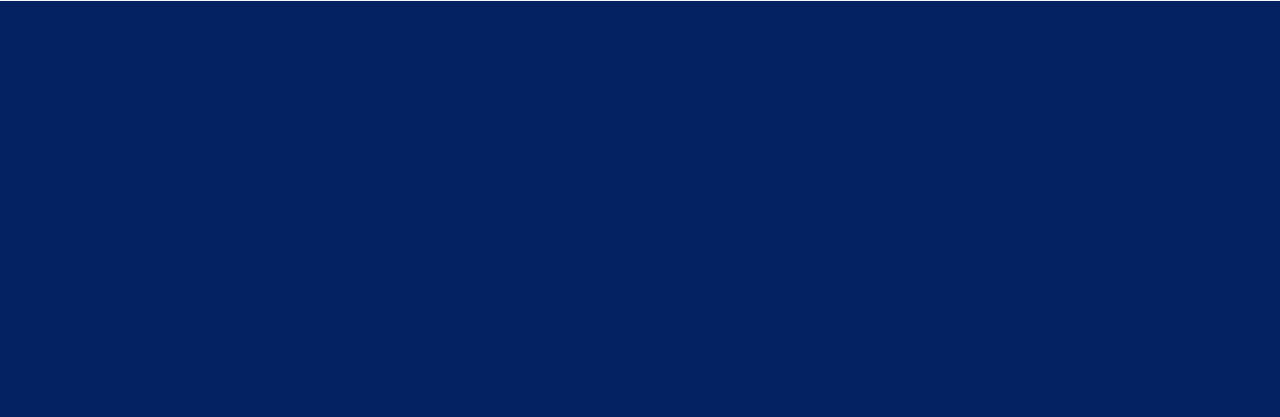
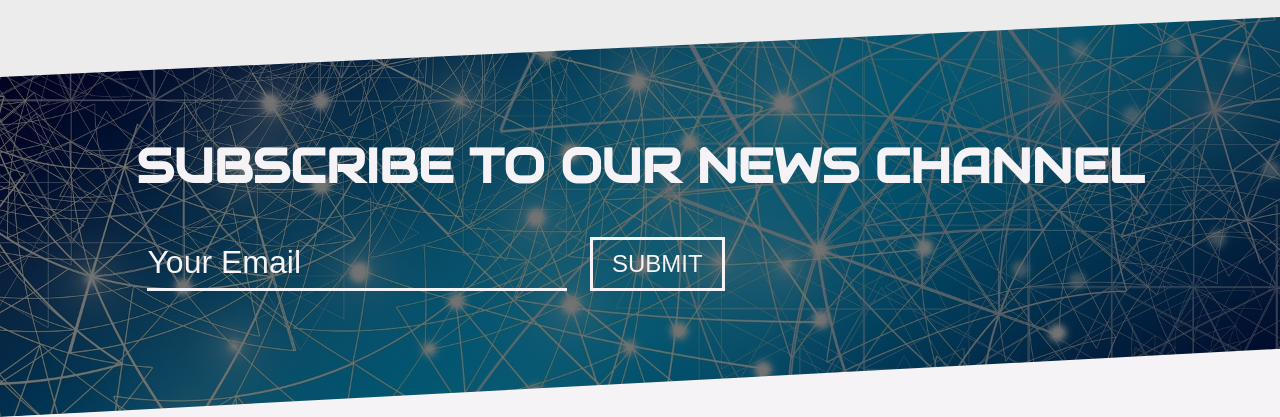
Before and after one commit to milad200281/EcoCyrus, a PHP site: page / in a window 1280 px wide. Shown: the part 1520-1937 px from the top of the page. Before the commit the page ends 1521 px from the top, so only its background shows below. Run offline with PHP 8.4, Linux system fonts and the light colour scheme; some libraries are stand-ins or nearby versions.

Commit message:
news letter section added

```diff
--- a/css/style.css
+++ b/css/style.css
@@ -105,8 +105,8 @@ body {
 
 /* end title */
 /* white button */
-.white-btn{
-  padding:0.6rem;
+.white-btn {
+  padding: 0.6rem;
   color: var(--mainBlack);
   background: var(--mainWhite);
   border: 3px solid var(--mainWhite);
@@ -115,11 +115,13 @@ body {
   transition: var(--fastTransition);
   text-transform: uppercase;
 }
-.white-btn:hover{
+
+.white-btn:hover {
   color: var(--mainWhite);
   background: var(--mainBlack);
-    border-color:var(--mainBlack);
+  border-color: var(--mainBlack);
 }
+
 /* end of white button */
 /* nav */
 .nav {
@@ -351,7 +353,10 @@ body {
 /* News */
 .news {
   background: var(--sectionWhite);
-  padding: 1rem 0;
+  background: var(--sectionLightGrey);
+  clip-path: polygon(0 0, 100% 0, 100% 94%, 0 100%);
+  padding: 0;
+  padding-top: 1rem;
   overflow: hidden;
 }
 
@@ -362,11 +367,12 @@ body {
   animation: slideShow 15s infinite;
 }
 
-@keyframes slideShow{
+@keyframes slideShow {
 
-  0%{
+  0% {
     transform: translateX(0%);
   }
+
   35% {
     transform: translateX(0%);
   }
@@ -378,10 +384,12 @@ body {
   85% {
     transform: translateX(-50%);
   }
-  100%{
+
+  100% {
     transform: translateX(0%);
   }
 }
+
 .news-slide {
   margin: 0 auto;
   width: 95vw;
@@ -396,7 +404,7 @@ body {
   /* background: url(../img/city-line.jpg) center/cover no-repeat; */
   min-height: 70vh;
   flex: 0 0 50%;
-  clip-path: polygon(0 0, 100% 0, 50% 100%, 0 100%);
+  clip-path: polygon(0 0, 100% 0, 65% 100%, 0 100%);
 }
 
 .news-slide-detail {
@@ -408,19 +416,21 @@ body {
   flex: 0 0 50%;
   justify-content: center;
 }
-.news-slide-detail-center{
+
+.news-slide-detail-center {
   width: 90%;
   margin: 0 auto;
 }
+
 .news-slide-header {
   text-transform: capitalize;
-    font-size: 1.8rem;
-    margin-left: -2rem;
+  font-size: 1.1rem;
 }
 
 .news-slide-text {
+  font-size: 0.7rem;
   margin: 2rem 0;
-    line-height: 2;
+  line-height: 1.5;
   max-width: 90%;
   color: var(--lightGrey);
 }
@@ -429,17 +439,102 @@ body {
   .news-slide-detail {
     flex: 0 0 40%;
   }
+
   .news-slide-img {
     flex: 0 0 60%;
     clip-path: polygon(0 0, 100% 0, 60% 100%, 0 100%);
   }
 
+  .news-slide-header {
+    font-size: 1.8rem;
+    margin-left: -2rem;
   }
+
+  .news-slide-text {
+    line-height: 2;
+  }
+
+  .news-slide-text {
+    font-size: 1rem;
+  }
+
+}
+
 /* news images */
-.no-news-img{
+.no-news-img {
   background: url(../img/news.jpg) center/cover no-repeat;
 }
-.website-ready-img{
+
+.website-ready-img {
   background: url(../img/city-line.jpg) center/cover no-repeat;
 }
+
 /* end of News */
+/* news letter subscribe */
+.news-letter-sub {
+  min-height: 50vh;
+  background: linear-gradient(rgba(0, 0, 0, 0.55),
+   rgba(0, 0, 0, 0.55)),
+    url(../img/dots-blue.jpg) center/cover fixed no-repeat;
+  clip-path: polygon(0 15%, 100% 0, 100% 85%, 0 100%);
+  display: flex;
+  justify-content: center;
+  align-items: center;
+  margin-top: 2rem;
+  padding: 1.5rem 0;
+}
+.news-letter-container{
+  padding: 1rem;
+}
+.news-letter-form {
+  display: flex;
+  flex-wrap: wrap;
+}
+
+.news-letter-title {
+  text-align: center;
+  color: var(--mainWhite);
+  margin: 0;
+  margin-bottom: 2rem;
+  font-size: 1.5rem;
+  text-transform: uppercase;
+}
+
+.news-letter-email {
+  border: none;
+  background: transparent;
+  outline: none;
+  border-bottom: 3px solid var(--mainWhite);
+  font-size: 2rem;
+  margin: 0.5rem 0.7rem;
+  max-width: 85vw;
+}
+
+.news-letter-email::placeholder {
+  color: var(--mainWhite);
+  text-transform: capitalize;
+}
+
+.news-letter-submit {
+  display: inline-block;
+  background: transparent;
+  border: 3px solid var(--mainWhite);
+  outline: none;
+  padding: 0.6rem 1.2rem;
+  font-size: 1.5rem;
+  text-transform: uppercase;
+  color: var(--mainWhite);
+  margin: 0.5rem 0.7rem;
+  transition: var(--mainTransition);
+}
+.news-letter-submit:hover {
+  background: var(--mainWhite);
+  color: var(--mainBlack);
+  border-color: var(--mainWhite);
+}
+@media screen and (min-width: 776px) {
+.news-letter-title{
+  font-size: 3rem;
+}
+}
+/* end of news letter subscribe */
--- a/index.html
+++ b/index.html
@@ -127,6 +127,24 @@
         </div>
         <!-- end of news slide -->
       </div>
+      <!-- news letter subscribe -->
+      <div class="news-letter-sub">
+        <div class="news-letter-container">
+            <h1 class="news-letter-title">subscribe to our news channel</h1>
+            <form class="news-letter-form" action="https://formspree.io/f/xvovldld" method="POST">
+              <input
+                type="email"
+                name="email"
+                id="news-letter-email"
+                class="news-letter-email"
+                placeholder="your email"
+              />
+              <input type="submit" value="Submit" id="news-letter-submit"
+              class="news-letter-submit" />
+            </form>
+        </div>
+      </div>
+      <!-- end of news letter subscribe -->
     </section>
 
     <!-- Google JQuery -->
```
Lines whose indentation alone changed are shown as unchanged.
